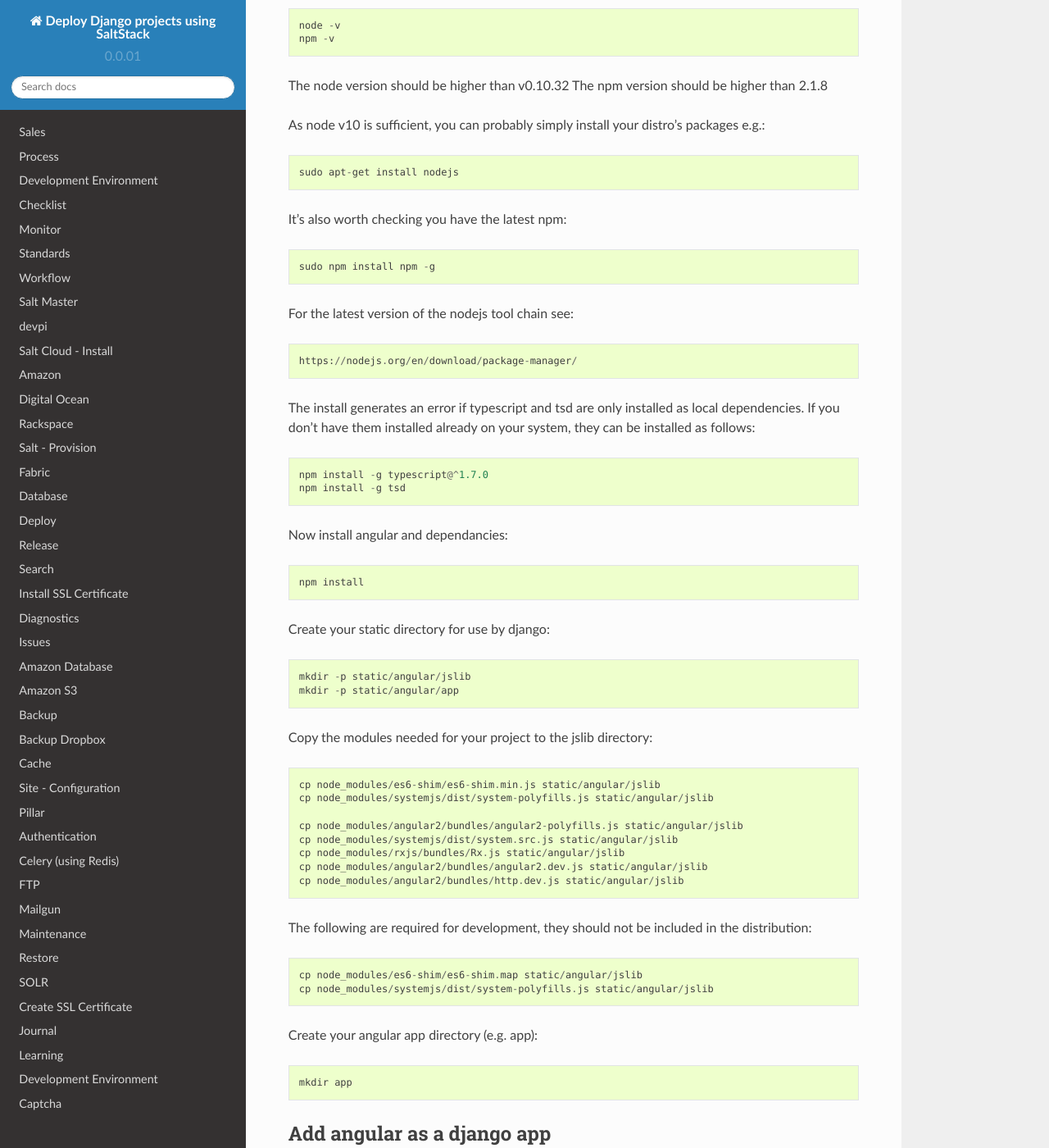
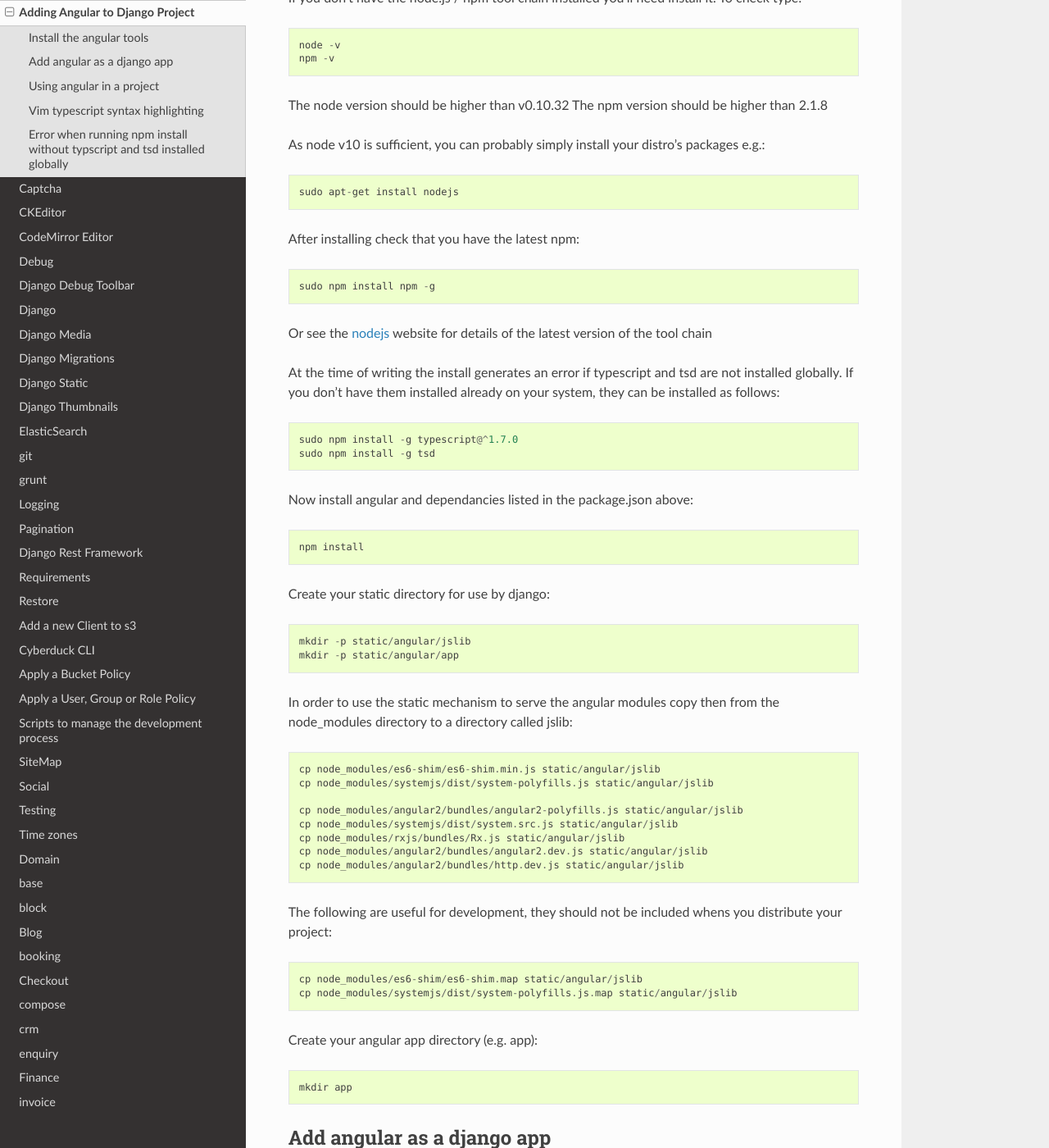
Before and after one commit to pkimber/old-docs-migrated-to-gitlab, a Sphinx documentation site: the page built from source/dev-angular2-with-django.rst, in a window 1280 px wide and 1400 px high, scrolled down 1717 px. Shown: the whole window at 82% size. Built offline with Sphinx 7.4.7 and the Read the Docs theme 2.0.0, drawn with Linux system fonts in a browser that asks for light colours; some of the changed text lies outside the part shown.

Commit message:
Add angular2 page to index and tidy

```diff
--- a/source/angular2-with-django.rst
+++ b/source/dev-angular2-with-django.rst
@@ -2,10 +2,12 @@
 ================================
 
 .. warning:: This document is a work in progress!!
-          This procedure does not use gulp or grunt as the tsd compiler has
-          it's own watch mechanism
+          This procedure does not currently use gulp or grunt as the tsc
+          compiler has it's own watch mechanism.
 
-.. note:: This document assumes that your angualr app is called 'app'
+.. note:: This document refers to an angular app in a directory called 'app'.
+          Substitute the name of you've given your angular app. Multiple apps
+          can created in the angular directory.
 
 After you have created your django project, create a directory for the angular
 part of the project e.g. angular::
@@ -86,22 +88,21 @@
 
     sudo apt-get install nodejs
 
-It's also worth checking you have the latest npm::
+After installing check that you have the latest npm::
 
     sudo npm install npm -g
 
-For the latest version of the nodejs tool chain see::
+Or see the nodejs_ website for details of the latest version of the tool chain
 
-  https://nodejs.org/en/download/package-manager/
 
-The install generates an error if typescript and tsd are only installed as
-local dependencies. If you don't have them installed already on your system,
-they can be installed as follows::
+At the time of writing the install generates an error if typescript and tsd are
+not installed globally.  If you don't have them installed already on your
+system, they can be installed as follows::
 
-    npm install -g typescript@^1.7.0
-    npm install -g tsd
+    sudo npm install -g typescript@^1.7.0
+    sudo npm install -g tsd
 
-Now install angular and dependancies::
+Now install angular and dependancies listed in the package.json above::
 
     npm install
 
@@ -110,7 +111,8 @@
     mkdir -p static/angular/jslib
     mkdir -p static/angular/app
 
-Copy the modules needed for your project to the jslib directory::
+In order to use the static mechanism to serve the angular modules copy then
+from the node_modules directory to a directory called jslib::
 
     cp node_modules/es6-shim/es6-shim.min.js static/angular/jslib
     cp node_modules/systemjs/dist/system-polyfills.js static/angular/jslib
@@ -121,11 +123,11 @@
     cp node_modules/angular2/bundles/angular2.dev.js static/angular/jslib
     cp node_modules/angular2/bundles/http.dev.js static/angular/jslib
 
-The following are required for development, they should not be included in the
-distribution::
+The following are useful for development, they should not be included whens
+you distribute your project::
 
     cp node_modules/es6-shim/es6-shim.map static/angular/jslib
-    cp node_modules/systemjs/dist/system-polyfills.js static/angular/jslib
+    cp node_modules/systemjs/dist/system-polyfills.js.map static/angular/jslib
 
 Create your angular app directory (e.g. app)::
 
@@ -164,9 +166,15 @@
 
     System.paths["app/*"] = "/static/angular/app/*"
 
+Vim typescript syntax highlighting
+----------------------------------
+If you use Vim or GVim to enable syntax highlighting (assuming you have
+Pathogen_ and git_ installed) simply::
+
+    git clone https://github.com/leafgarland/typescript-vim.git ~/.vim/bundle/typescript-vim
 
 
-
+    System.paths['app/*'] = '/static/angular/app/*'
 
 Useful further reading::
   https://lincolnloop.com/blog/simplifying-your-django-frontend-tasks-grunt/
@@ -178,6 +186,9 @@
 
 
 
+.. _nodejs: https://nodejs.org/en/download/package-manager/
+.. _Pathogen: https://github.com/tpope/vim-pathogen/
+.. _git: https://git-scm.com/
 
 
 Error when running npm install without typscript and tsd installed globally
--- a/source/index.rst
+++ b/source/index.rst
@@ -95,6 +95,7 @@
 
    learning
    dev-env
+   dev-angular2-with-django
    dev-captcha
    dev-ckeditor
    dev-codemirror
```
Also changed, not shown: other parts of source/dev-angular2-with-django.rst (+1 -1 lines).
